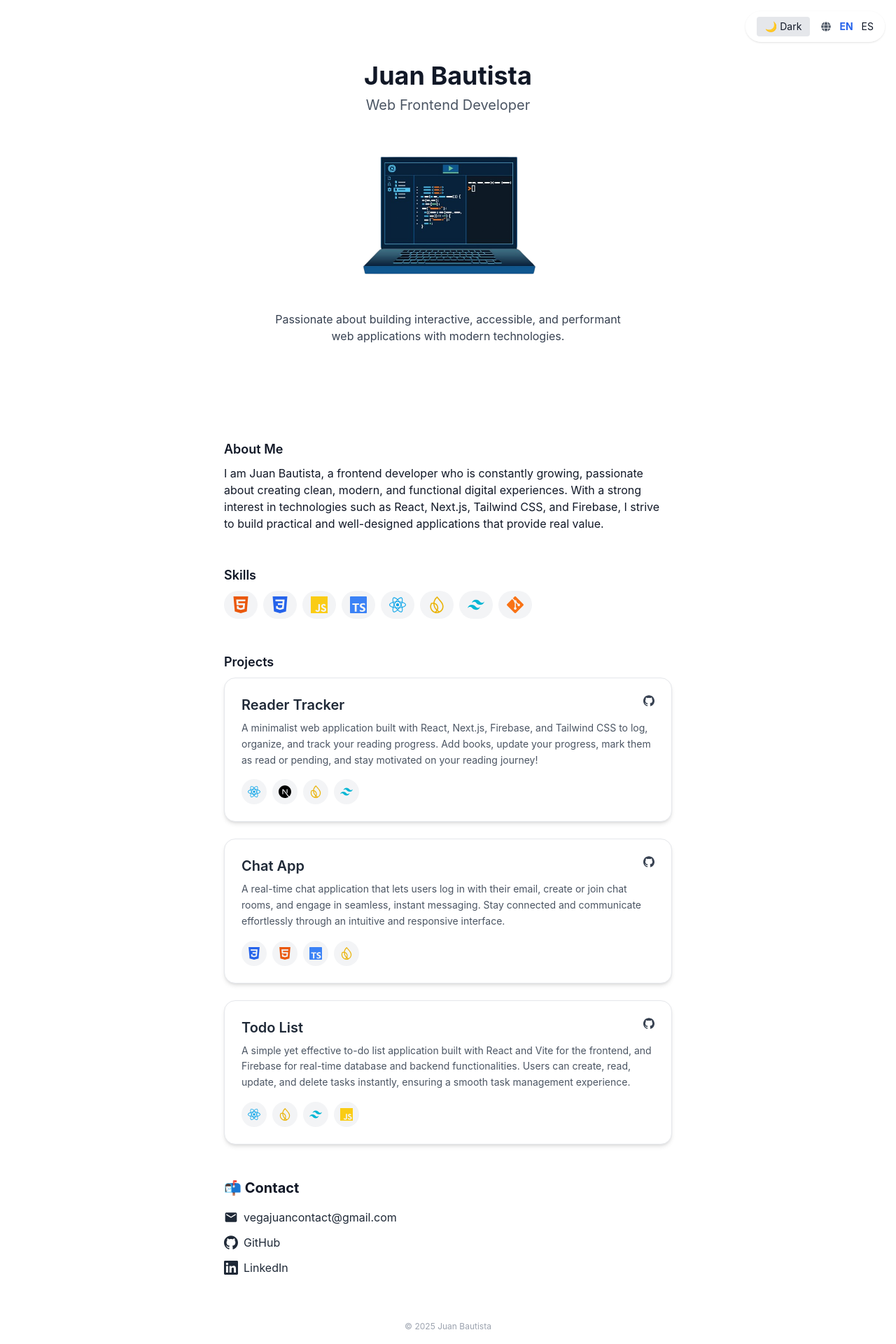
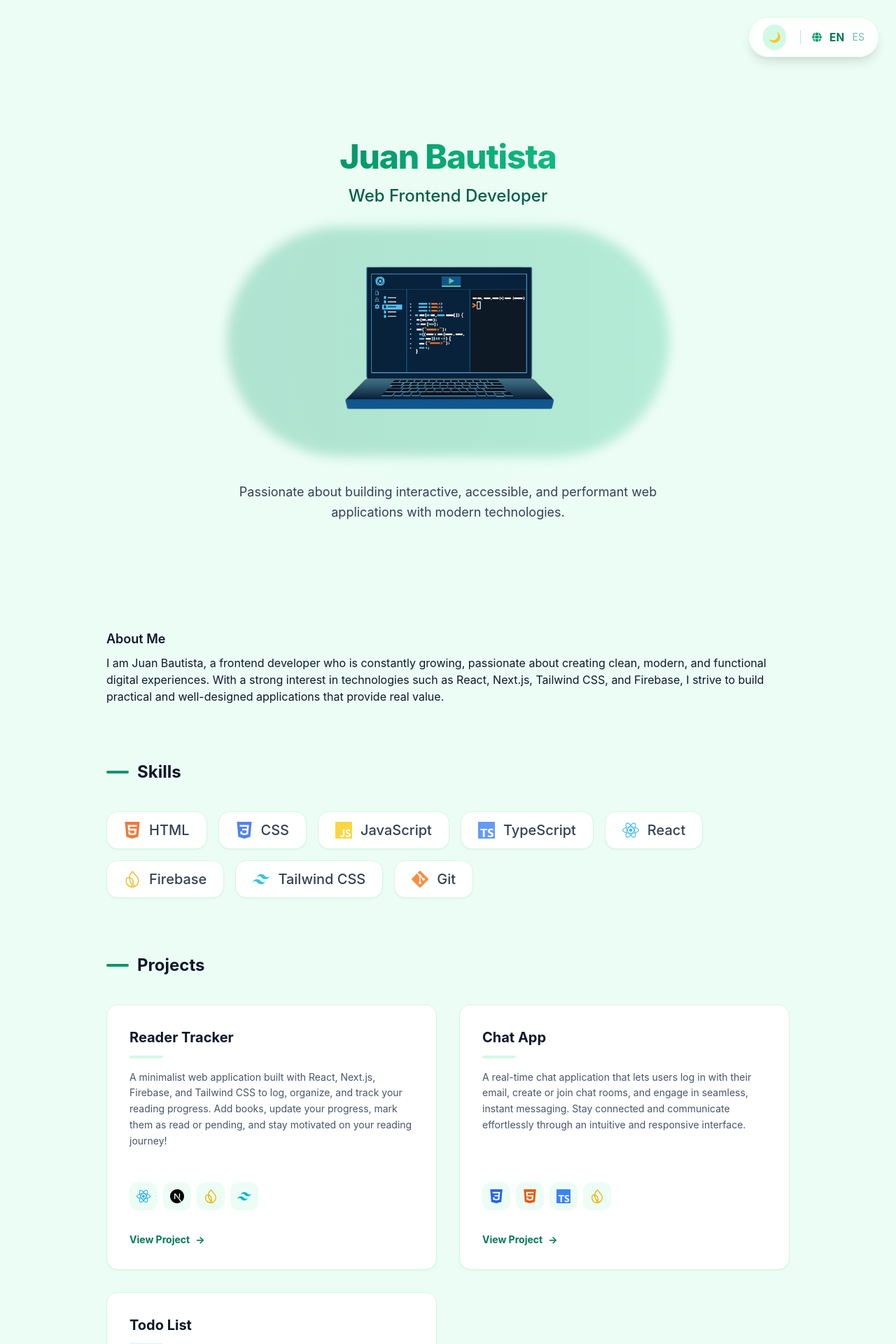
Before and after one commit to bautistaJuan/juan-portfolio, a React (Vite) app: page / in a window 1280 px wide. Shown: the top 1920 px of the page at 70% size. Built offline with nearby package versions, Linux system fonts and the light colour scheme.

Commit message:
feat: redesign portfolio with professional green theme and responsive grid

```diff
--- a/src/App.tsx
+++ b/src/App.tsx
@@ -13,27 +13,28 @@ const App: React.FC = () => {
 
   return (
     <>
-      <div className="font-sans bg-white text-gray-900 dark:bg-gray-900 dark:text-gray-100 min-h-screen">
-        <div className="fixed top-4 right-4 z-30 flex items-center gap-4 text-sm bg-white/80 dark:bg-gray-800/80 backdrop-blur px-4 py-2 rounded-full shadow transition-colors ">
+      <div className="font-sans bg-emerald-50 text-slate-900 dark:bg-primary-950 dark:text-emerald-50 min-h-screen transition-colors duration-300">
+        <div className="fixed top-6 right-6 z-50 flex items-center gap-4 text-sm bg-white/90 dark:bg-primary-900/90 backdrop-blur-md px-5 py-2.5 rounded-full shadow-lg border border-emerald-100 dark:border-primary-800 transition-all">
           <button
             onClick={() => setDarkMode(!darkMode)}
-            className="px-3 py-1 rounded bg-gray-200 dark:bg-gray-800 dark:text-white transition-colors duration-500 hover:bg-gray-300 dark:hover:bg-gray-700"
+            className="p-2 rounded-full bg-emerald-100 dark:bg-primary-800 text-emerald-700 dark:text-emerald-300 transition-all hover:scale-110 active:scale-95 shadow-sm"
+            aria-label="Toggle Dark Mode"
           >
-            {darkMode ? "🌞 Light" : "🌙 Dark"}
+            {darkMode ? "🌞" : "🌙"}
           </button>
 
-          <div className="flex items-center gap-3">
-            <FaGlobe className="text-gray-600 dark:text-blue-500" />
+          <div className="flex items-center gap-3 border-l border-emerald-200 dark:border-primary-700 pl-4 ml-1">
+            <FaGlobe className="text-emerald-600 dark:text-emerald-400" />
             <button
               onClick={() => setLang("en")}
-              className={`hover:underline transition-colors ${lang === "en" ? "font-bold text-blue-600 dark:text-blue-400" : "dark:text-gray-400"
+              className={`transition-all hover:text-primary-600 dark:hover:text-primary-400 ${lang === "en" ? "font-bold text-primary-700 dark:text-primary-300 scale-110" : "text-emerald-600/60 dark:text-emerald-400/60"
                 }`}
             >
               EN
             </button>
             <button
               onClick={() => setLang("es")}
-              className={`hover:underline transition-colors ${lang === "es" ? "font-bold text-blue-600 dark:text-blue-400" : "dark:text-gray-400"
+              className={`transition-all hover:text-primary-600 dark:hover:text-primary-400 ${lang === "es" ? "font-bold text-primary-700 dark:text-primary-300 scale-110" : "text-emerald-600/60 dark:text-emerald-400/60"
                 }`}
             >
               ES
@@ -41,14 +42,14 @@ const App: React.FC = () => {
           </div>
         </div>
 
-        <main className="max-w-2xl mx-auto px-4">
+        <main className="max-w-5xl mx-auto px-6 pt-24 pb-20">
           <Hero lang={lang} />
           <About lang={lang} />
           <Skills lang={lang} />
           <Projects lang={lang} />
           <Contact lang={lang} />
-          <footer className="text-center text-xs text-gray-400 mt-16 ">
-            © {new Date().getFullYear()} Juan Bautista
+          <footer className="text-center text-sm text-emerald-800/50 dark:text-emerald-200/30 mt-20 pt-10 border-t border-emerald-100 dark:border-primary-900">
+            © {new Date().getFullYear()} Juan Bautista • Built with Passion
           </footer>
         </main>
       </div>
--- a/src/components/Contact.tsx
+++ b/src/components/Contact.tsx
@@ -6,41 +6,46 @@ import { Lang } from "../App";
 import labels from "../data/label";
 
 const Contact: React.FC<{ lang: Lang }> = ({ lang }) => (
-  <section className="my-12">
-    <h3 className="text-xl font-bold text-gray-900 dark:text-gray-100 mb-4">📬 {labels[lang].contact}</h3>
-    <ul className="space-y-3">
-      <li>
+  <section className="my-20">
+    <h3 className="text-2xl font-bold mb-10 text-slate-900 dark:text-emerald-50 flex items-center gap-3">
+      <span className="w-8 h-1 bg-primary-600 dark:bg-primary-400 rounded-full"></span>
+      {labels[lang].contact}
+    </h3>
+    <div className="grid grid-cols-1 sm:grid-cols-3 gap-6">
       <a
         href={`mailto:${profile[lang].contact.email}`}
-          className="flex items-center gap-2 text-gray-800 dark:text-gray-300 hover:text-blue-600 dark:hover:text-blue-400 transition-colors"
+        className="group flex flex-col items-center gap-4 p-8 bg-white dark:bg-primary-900/40 border border-emerald-100 dark:border-primary-800/50 rounded-2xl transition-all duration-300 hover:-translate-y-2 hover:shadow-xl hover:shadow-emerald-200/50 dark:hover:shadow-primary-900/20"
       >
-          <MdEmail className="text-xl" />
-          <span>{profile[lang].contact.email}</span>
+        <div className="w-12 h-12 rounded-full bg-emerald-50 dark:bg-primary-800/50 flex items-center justify-center text-primary-600 dark:text-primary-400 group-hover:bg-primary-600 group-hover:text-white dark:group-hover:bg-primary-400 dark:group-hover:text-primary-950 transition-all duration-300">
+          <MdEmail className="text-2xl" />
+        </div>
+        <span className="text-sm font-medium text-slate-600 dark:text-emerald-100/70 truncate w-full text-center">{profile[lang].contact.email}</span>
       </a>
-      </li>
-      <li>
+
       <a
         href={profile[lang].contact.github}
-          className="flex items-center gap-2 text-gray-800 dark:text-gray-300 hover:text-blue-600 dark:hover:text-blue-400 transition-colors"
+        className="group flex flex-col items-center gap-4 p-8 bg-white dark:bg-primary-900/40 border border-emerald-100 dark:border-primary-800/50 rounded-2xl transition-all duration-300 hover:-translate-y-2 hover:shadow-xl hover:shadow-emerald-200/50 dark:hover:shadow-primary-900/20"
         target="_blank"
         rel="noopener noreferrer"
       >
-          <SiGithub className="text-xl" />
-          <span>GitHub</span>
+        <div className="w-12 h-12 rounded-full bg-emerald-50 dark:bg-primary-800/50 flex items-center justify-center text-primary-600 dark:text-primary-400 group-hover:bg-primary-600 group-hover:text-white dark:group-hover:bg-primary-400 dark:group-hover:text-primary-950 transition-all duration-300">
+          <SiGithub className="text-2xl" />
+        </div>
+        <span className="text-sm font-medium text-slate-600 dark:text-emerald-100/70">GitHub</span>
       </a>
-      </li>
-      <li>
+
       <a
         href={profile[lang].contact.linkedin}
-          className="flex items-center gap-2 text-gray-800 dark:text-gray-300 hover:text-blue-600 dark:hover:text-blue-400 transition-colors"
+        className="group flex flex-col items-center gap-4 p-8 bg-white dark:bg-primary-900/40 border border-emerald-100 dark:border-primary-800/50 rounded-2xl transition-all duration-300 hover:-translate-y-2 hover:shadow-xl hover:shadow-emerald-200/50 dark:hover:shadow-primary-900/20"
         target="_blank"
         rel="noopener noreferrer"
       >
-          <SiLinkedin className="text-xl" />
-          <span>LinkedIn</span>
+        <div className="w-12 h-12 rounded-full bg-emerald-50 dark:bg-primary-800/50 flex items-center justify-center text-primary-600 dark:text-primary-400 group-hover:bg-primary-600 group-hover:text-white dark:group-hover:bg-primary-400 dark:group-hover:text-primary-950 transition-all duration-300">
+          <SiLinkedin className="text-2xl" />
+        </div>
+        <span className="text-sm font-medium text-slate-600 dark:text-emerald-100/70">LinkedIn</span>
       </a>
-      </li>
-    </ul>
+    </div>
   </section>
 
 
--- a/src/components/Hero.tsx
+++ b/src/components/Hero.tsx
@@ -11,20 +11,30 @@ const Hero: React.FC<{ lang: Lang }> = ({ lang }) => {
   }, [lang]); // re-dispara cuando cambia el idioma
 
   return (
-    <section className="py-16 text-center dark:text-white relative overflow-hidden">
+    <section className="py-20 text-center relative overflow-hidden">
+      <div className="absolute top-0 left-1/2 -translate-x-1/2 w-full h-full bg-[radial-gradient(circle_at_center,_var(--tw-gradient-stops))] from-emerald-100/20 via-transparent to-transparent dark:from-primary-900/10 z-0 pointer-events-none"></div>
 
-      <div className="relative z-10 bg-white/70 dark:bg-gray-900/70 rounded-lg p-6 max-w-xl mx-auto">
-        <h1 className="text-4xl font-bold mb-2">{profile[lang].name}</h1>
-        <h2 className="text-xl text-gray-600 mb-4 dark:text-white">
+      <div className="relative z-10 p-6 max-w-2xl mx-auto">
+        <h1 className="text-5xl font-extrabold mb-4 tracking-tight text-slate-900 dark:text-emerald-50">
+          <span className="text-transparent bg-clip-text bg-gradient-to-r from-primary-600 to-emerald-500 dark:from-primary-400 dark:to-emerald-300">
+            {profile[lang].name}
+          </span>
+        </h1>
+        <h2 className="text-2xl font-medium text-emerald-800 dark:text-emerald-200 mb-8">
           {profile[lang].title}
         </h2>
-        <img
-          src={foto}
-          alt="Laptop"
-          className="w-56 sm:w-2/4  mx-auto object-contain select-none"
-        />
+
+        <div className="relative mb-10 group">
+          <div className="absolute -inset-1 bg-gradient-to-r from-primary-600 to-emerald-500 rounded-full blur opacity-25 group-hover:opacity-40 transition duration-1000 group-hover:duration-200"></div>
+          <img
+            src={foto}
+            alt="Laptop"
+            className="relative w-64 sm:w-80 mx-auto object-contain select-none transition-transform duration-500 group-hover:scale-105"
+          />
+        </div>
+
         <p
-          className={`text-gray-700 dark:text-gray-300 transition-opacity duration-700 ease-in-out ${showBio ? "opacity-100" : "opacity-0"
+          className={`text-lg leading-relaxed text-slate-700 dark:text-emerald-100/80 transition-all duration-1000 ease-in-out ${showBio ? "opacity-100 translate-y-0" : "opacity-0 translate-y-4"
             }`}
         >
           {profile[lang].bio}
--- a/src/components/Projects.tsx
+++ b/src/components/Projects.tsx
@@ -28,33 +28,26 @@ export const techIcons: Record<string, JSX.Element> = {
   Github: <SiGithub className="text-gray-700 dark:text-gray-300" title="GitHub" />,
 };
 const Projects: React.FC<{ lang: Lang }> = ({ lang }) => (
-  <section className="my-12">
-    <h3 className="text-lg font-semibold mb-2">{labels[lang].projects}</h3>
-    <ul className="space-y-6">
+  <section className="my-20">
+    <h3 className="text-2xl font-bold mb-10 text-slate-900 dark:text-emerald-50 flex items-center gap-3">
+      <span className="w-8 h-1 bg-primary-600 dark:bg-primary-400 rounded-full"></span>
+      {labels[lang].projects}
+    </h3>
+    <div className="grid grid-cols-1 md:grid-cols-2 gap-8">
       {profile[lang].projects.map((project) => (
-        <li
+        <div
           key={project.name}
-          className="group bg-white dark:bg-gray-800 border border-gray-200 dark:border-gray-700 rounded-2xl p-6 shadow-md cursor-pointer
-                 transform transition-transform duration-500
-                 hover:scale-105 hover:-translate-y-2 hover:shadow-2xl
-                 hover:rotate-1 hover:dark:rotate-[2deg]"
-          style={{ perspective: "1000px" }}
+          className="group relative bg-white dark:bg-primary-900/40 border border-emerald-100 dark:border-primary-800/50 rounded-2xl p-8 shadow-sm
+                 hover:shadow-xl hover:shadow-emerald-200/50 dark:hover:shadow-primary-900/20
+                 transition-all duration-500 hover:-translate-y-2 flex flex-col h-full"
         >
-          <div className="flex justify-between items-start mb-2">
-            <a
-              href={project.link}
-              target="_blank"
-              rel="noopener noreferrer"
-              className="text-xl font-semibold text-gray-800 dark:text-white group-hover:underline transition-colors duration-300"
-            >
-              {project.name}
-            </a>
+          <div className="absolute top-0 right-0 p-4 opacity-0 group-hover:opacity-100 transition-opacity">
             {project.github && (
               <a
                 href={project.github}
                 target="_blank"
                 rel="noopener noreferrer"
-                className="text-gray-500 hover:text-black dark:hover:text-white transition-colors duration-300"
+                className="text-emerald-600 dark:text-emerald-400 hover:scale-125 transition-transform"
                 aria-label="GitHub repository"
               >
                 {techIcons.Github}
@@ -62,16 +55,22 @@ const Projects: React.FC<{ lang: Lang }> = ({ lang }) => (
             )}
           </div>
 
-          <p className="text-gray-600 dark:text-gray-300 text-sm leading-relaxed mb-4 transition-colors duration-300">
-            {project.description}
-          </p>
+          <div className="mb-6">
+            <h4 className="text-xl font-bold text-slate-900 dark:text-emerald-50 mb-3 group-hover:text-primary-600 dark:group-hover:text-primary-400 transition-colors">
+              {project.name}
+            </h4>
+            <div className="w-12 h-1 bg-emerald-100 dark:bg-primary-800 rounded-full mb-4 group-hover:w-20 transition-all duration-500"></div>
+            <p className="text-slate-600 dark:text-emerald-100/70 text-sm leading-relaxed mb-6">
+              {project.description}
+            </p>
+          </div>
 
-          <div className="flex flex-wrap gap-2 items-center">
+          <div className="mt-auto flex flex-wrap gap-2 items-center">
             {project.tech?.map((tech) =>
               techIcons[tech] ? (
                 <div
                   key={tech}
-                  className="flex text-lg items-center justify-center w-9 h-9 rounded-full bg-gray-100 dark:bg-gray-700 hover:scale-110 transition-transform duration-300"
+                  className="flex text-xl items-center justify-center w-10 h-10 rounded-xl bg-emerald-50 dark:bg-primary-800/50 text-emerald-700 dark:text-emerald-300 hover:bg-primary-600 hover:text-white dark:hover:bg-primary-400 dark:hover:text-primary-950 transition-all duration-300"
                   title={tech}
                 >
                   {techIcons[tech]}
@@ -79,16 +78,26 @@ const Projects: React.FC<{ lang: Lang }> = ({ lang }) => (
               ) : (
                 <span
                   key={tech}
-                  className="text-lg px-2 py-1 bg-gray-200 dark:bg-gray-700 rounded-md text-gray-800 dark:text-white transition-colors duration-300"
+                  className="text-xs font-semibold px-3 py-1 bg-emerald-50 dark:bg-primary-800/50 text-emerald-700 dark:text-emerald-300 rounded-lg group-hover:bg-primary-600 group-hover:text-white dark:group-hover:bg-primary-400 dark:group-hover:text-primary-950 transition-colors"
                 >
                   {tech}
                 </span>
               )
             )}
           </div>
-        </li>
+
+          <a
+            href={project.link}
+            target="_blank"
+            rel="noopener noreferrer"
+            className="mt-8 inline-flex items-center text-sm font-bold text-primary-700 dark:text-primary-400 hover:underline gap-2 group/link"
+          >
+            {lang === "en" ? "View Project" : "Ver Proyecto"}
+            <span className="transform group-hover/link:translate-x-1 transition-transform">→</span>
+          </a>
+        </div>
       ))}
-    </ul>
+    </div>
   </section>
 );
 
--- a/src/components/Skills.tsx
+++ b/src/components/Skills.tsx
@@ -4,17 +4,24 @@ import { techIcons } from "./Projects";
 import { Lang } from "../App";
 import labels from "../data/label";
 const Skills: React.FC<{ lang: Lang }> = ({ lang }) => (
-  <section className="my-12">
-    <h3 className="text-lg font-semibold mb-2 text-gray-900 dark:text-gray-100">
+  <section className="my-20">
+    <h3 className="text-2xl font-bold mb-10 text-slate-900 dark:text-emerald-50 flex items-center gap-3">
+      <span className="w-8 h-1 bg-primary-600 dark:bg-primary-400 rounded-full"></span>
       {labels[lang].skills}
     </h3>
-    <ul className="flex flex-wrap gap-2">
+    <ul className="flex flex-wrap gap-4">
       {profile[lang].skills.map((skill) => (
         <li
           key={skill}
-          className="px-3 py-2 bg-gray-100 dark:bg-gray-700 rounded-full text-2xl font-medium hover:bg-black dark:hover:bg-gray-900 cursor-pointer text-gray-900 dark:text-gray-100 transition-colors"
+          className="px-6 py-3 bg-white dark:bg-primary-900/40 border border-emerald-100 dark:border-primary-800/50 rounded-2xl text-xl font-medium
+                 hover:bg-primary-600 hover:text-white dark:hover:bg-primary-400 dark:hover:text-primary-950
+                 hover:-translate-y-1 hover:shadow-lg hover:shadow-emerald-200/50 dark:hover:shadow-primary-900/20
+                 cursor-pointer text-slate-700 dark:text-emerald-100 transition-all duration-300 flex items-center gap-3 shadow-sm"
         >
-          {techIcons[skill] ? techIcons[skill] : skill}
+          <span className="text-2xl opacity-80 group-hover:opacity-100">
+            {techIcons[skill] ? techIcons[skill] : null}
+          </span>
+          {skill}
         </li>
       ))}
     </ul>
--- a/tailwind.config.js
+++ b/tailwind.config.js
@@ -4,6 +4,21 @@ module.exports = {
   darkMode: "class",
   theme: {
     extend: {
+      colors: {
+        primary: {
+          50: "#ecfdf5",
+          100: "#d1fae5",
+          200: "#a7f3d0",
+          300: "#6ee7b7",
+          400: "#34d399",
+          500: "#10b981",
+          600: "#059669",
+          700: "#047857",
+          800: "#065f46",
+          900: "#064e3b",
+          950: "#022c22",
+        },
+      },
       fontFamily: {
         sans: ["Inter", "sans-serif"],
       },
```
Lines whose indentation alone changed are shown as unchanged.
